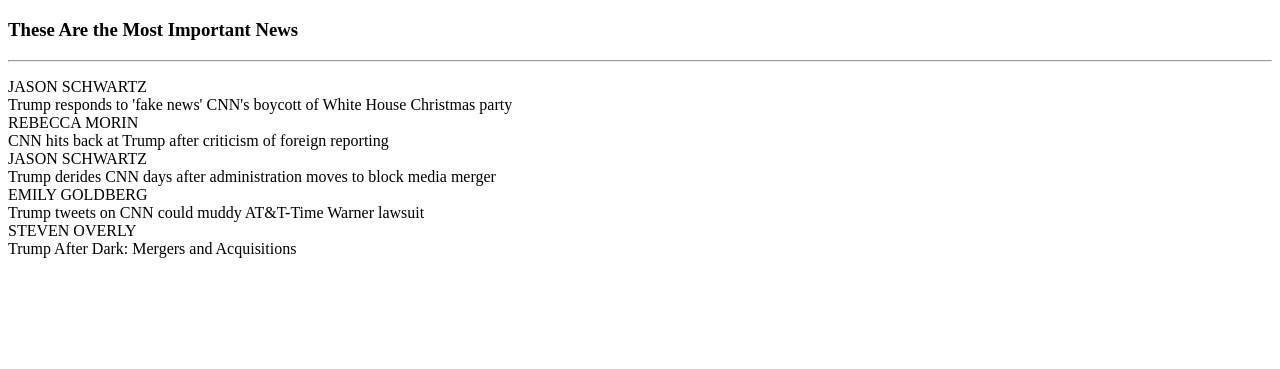
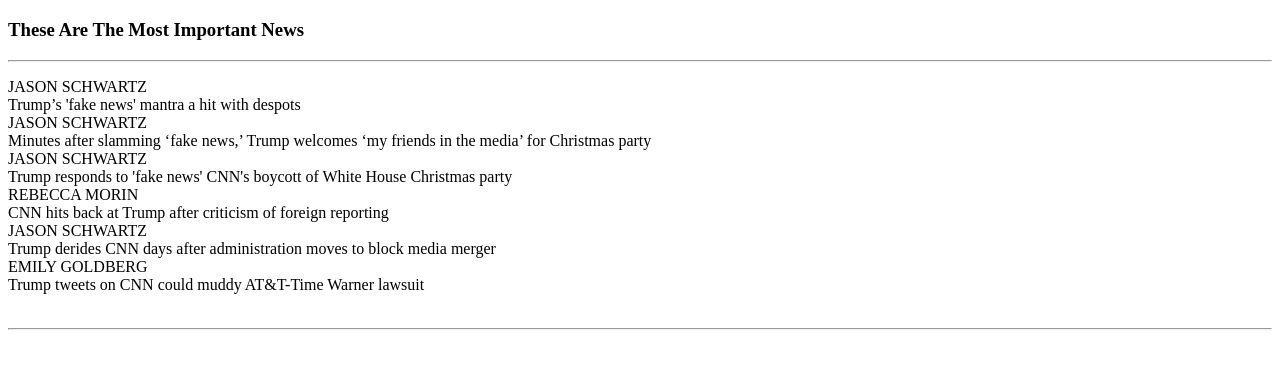
Before and after one commit to team-makeSmart/Lab16, a plain HTML site: page index.html in a window 1280 px wide. Shown: the part 61-430 px from the top of the page. Drawn offline with Linux system fonts and the light colour scheme.

Commit message:
update index.html and screenshot

```diff
--- a/index.html
+++ b/index.html
@@ -7,9 +7,10 @@
     </head>
     <body align="left">
     <h1>CNN HEADLINES NOVEMBER 2017</h1>
-    <h3>These Are the Most Important News</h3>
+    <h3>These Are The Most Important News</h3>
     <hr>
-    <p>JASON SCHWARTZ<br/>Trump responds to &#039;fake news&#039; CNN&#039;s boycott of White House Christmas party<br/>REBECCA MORIN<br/>CNN hits back at Trump after criticism of foreign reporting<br/>JASON SCHWARTZ<br/>Trump derides CNN days after administration moves to block media merger<br/>EMILY GOLDBERG<br/>Trump tweets on CNN could muddy AT&amp;T-Time Warner lawsuit<br/>STEVEN OVERLY<br/>Trump After Dark: Mergers and Acquisitions  </p>
+    <p>JASON SCHWARTZ<br>Trump’s &#039;fake news&#039; mantra a hit with despots<br>JASON SCHWARTZ<br>Minutes after slamming ‘fake news,’ Trump welcomes ‘my friends in the media’ for Christmas party<br>JASON SCHWARTZ<br>Trump responds to &#039;fake news&#039; CNN&#039;s boycott of White House Christmas party<br>REBECCA MORIN<br>CNN hits back at Trump after criticism of foreign reporting<br>JASON SCHWARTZ<br>Trump derides CNN days after administration moves to block media merger<br>EMILY GOLDBERG<br>Trump tweets on CNN could muddy AT&amp;T-Time Warner lawsuit<br><br></p>
+    <hr>
 
     </body>
     </html>
```
Also changed, not shown: Screen-Shot-index.html-file.png (added), Screen-Shot2-index.html-file.png (deleted).
